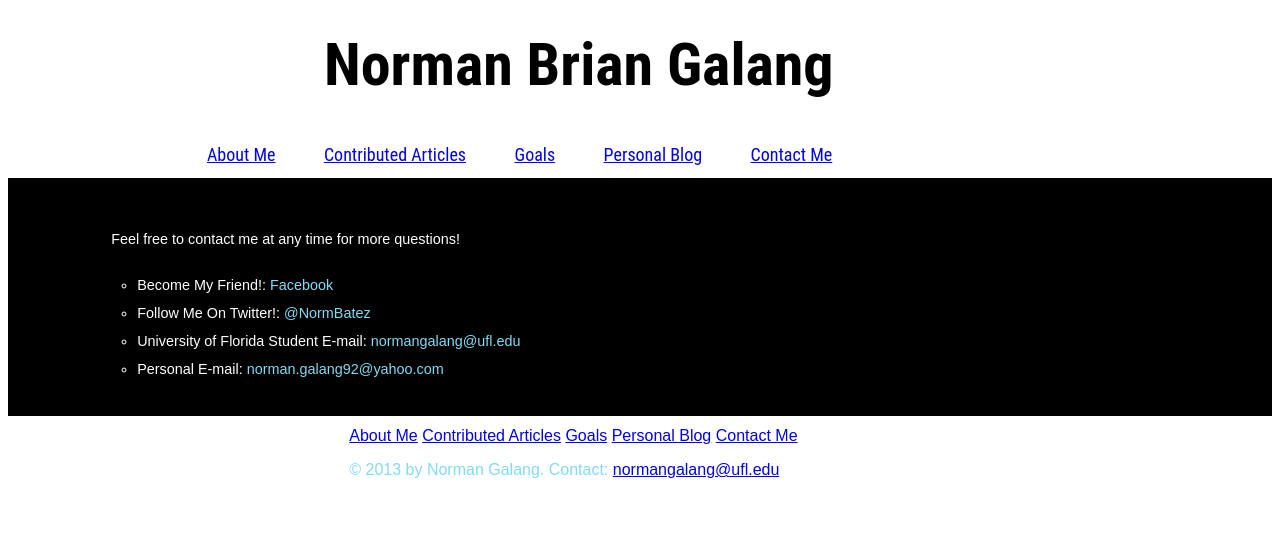
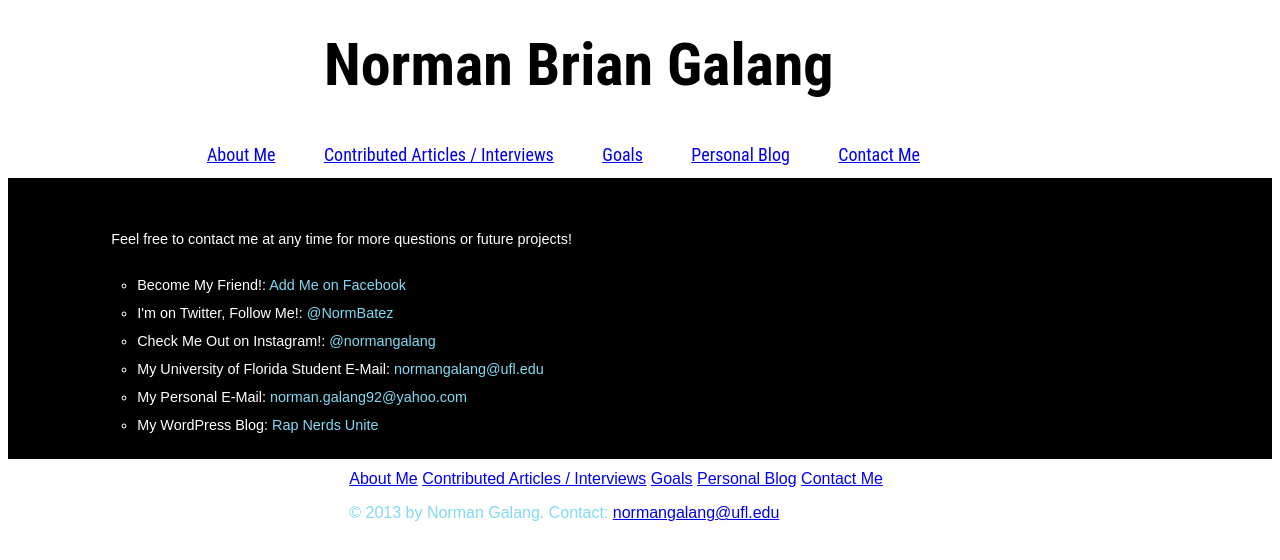
Before and after one commit to normangalang92/normangalang92.github.io, a plain HTML site: page contactme.html in a window 1280 px wide. Drawn offline with Linux system fonts and the light colour scheme.

Commit message:
Update contactme.html

```diff
--- a/contactme.html
+++ b/contactme.html
@@ -2,7 +2,7 @@
 <html>
      <head>
 
- <title>Norman Galang</title>
+ <title>Contact Me</title>
  <meta charset="utf-8" />
  <link rel="stylesheet" href="css/normangalang.css" />
     </head>
@@ -14,7 +14,7 @@
 
         <nav>
             <a href="aboutme.html">About Me</a>
-            <a href="contributearticles.html">Contributed Articles</a>
+            <a href="contributedarticles.html">Contributed Articles / Interviews</a>
             <a href="goals.html">Goals</a>
             <a href="personalblog.html">Personal Blog</a>
             <a href="contactme.html">Contact Me</a>
@@ -22,17 +22,19 @@
 
         <article>
             <UL>
-                <h>Feel free to contact me at any time for more questions!</h>
-            <LI><p></p>Become My Friend!: <a href="https://www.facebook.com/norman.b.galang" target="_blank">Facebook</a></LI>
-            <LI>Follow Me On Twitter!: <a href="https://twitter.com/NormBatez" target="_blank">@NormBatez</a></LI>
-            <LI>University of Florida Student E-mail: <a href="mailto:normangalang@ufl.edu" target="_blank">normangalang@ufl.edu</a></LI>
-            <LI>Personal E-mail: <a href="mailto:norman.galang92@yahoo.com" target="_blank">norman.galang92@yahoo.com</a></LI></p></article>
+                <h>Feel free to contact me at any time for more questions or future projects!</h>
+            <LI><p></p>Become My Friend!: <a href="https://www.facebook.com/norman.b.galang" target="_blank">Add Me on Facebook</a></LI>
+            <LI>I'm on Twitter, Follow Me!: <a href="https://twitter.com/NormBatez" target="_blank">@NormBatez</a></LI>
+                <LI>Check Me Out on Instagram!: <a href="http://instagram.com/normangalang" target="_blank">@normangalang</a></LI>
+            <LI>My University of Florida Student E-Mail: <a href="mailto:normangalang@ufl.edu" target="_blank">normangalang@ufl.edu</a></LI>
+            <LI>My Personal E-Mail: <a href="mailto:norman.galang92@yahoo.com" target="_blank">norman.galang92@yahoo.com</a></LI>
+            <LI>My WordPress Blog: <a href="http://normangalang.wordpress.com/" target="_blank">Rap Nerds Unite</a></LI></article>
             </UL>
         </article>
 
         <footer>
             <a href="aboutme.html">About Me</a>
-            <a href="contributedarticles.html">Contributed Articles</a>
+            <a href="contributedarticles.html">Contributed Articles / Interviews</a>
             <a href="goals.html">Goals</a>
             <a href="personalblog.html">Personal Blog</a>
             <a href="contactme.html">Contact Me</a>
```
